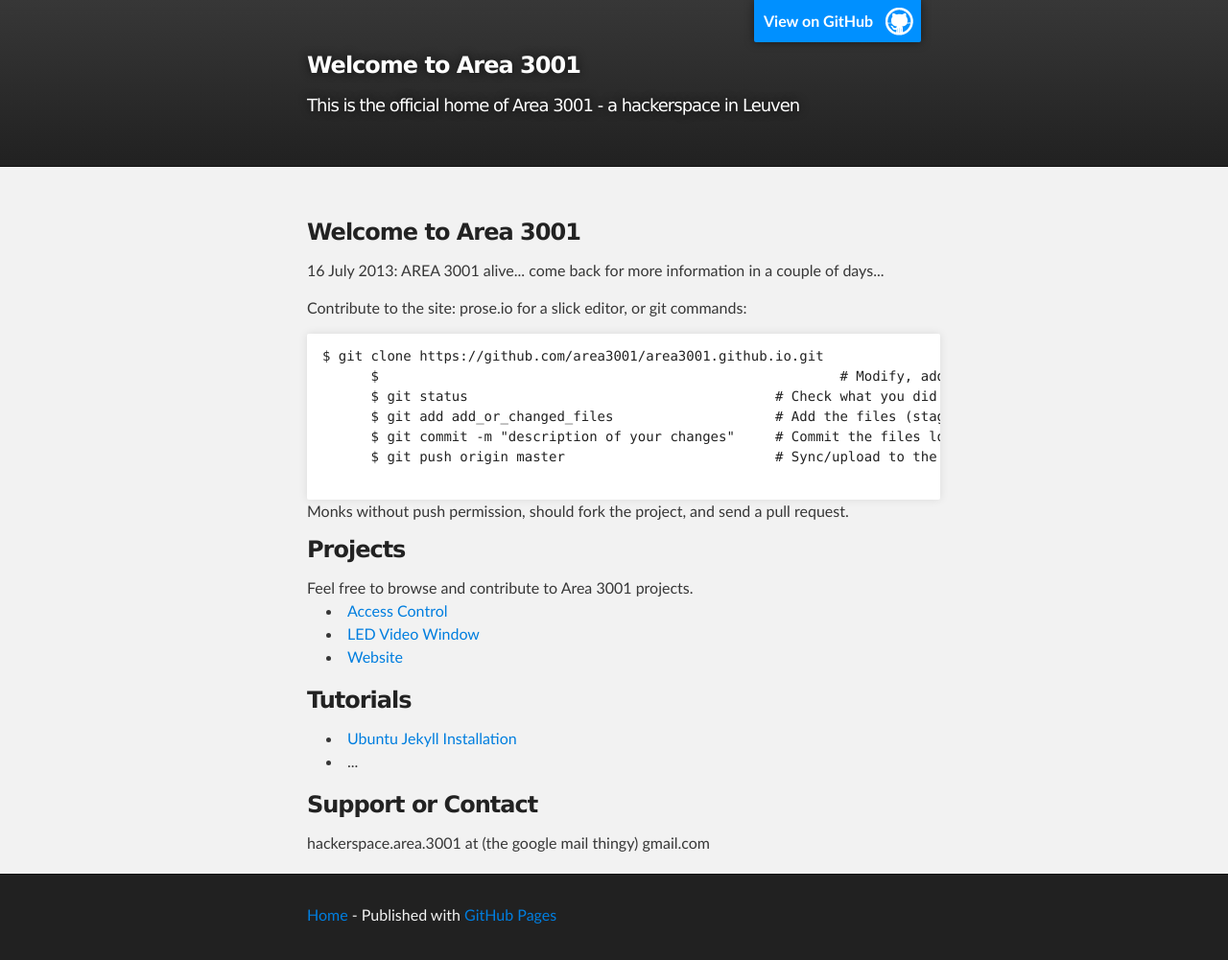
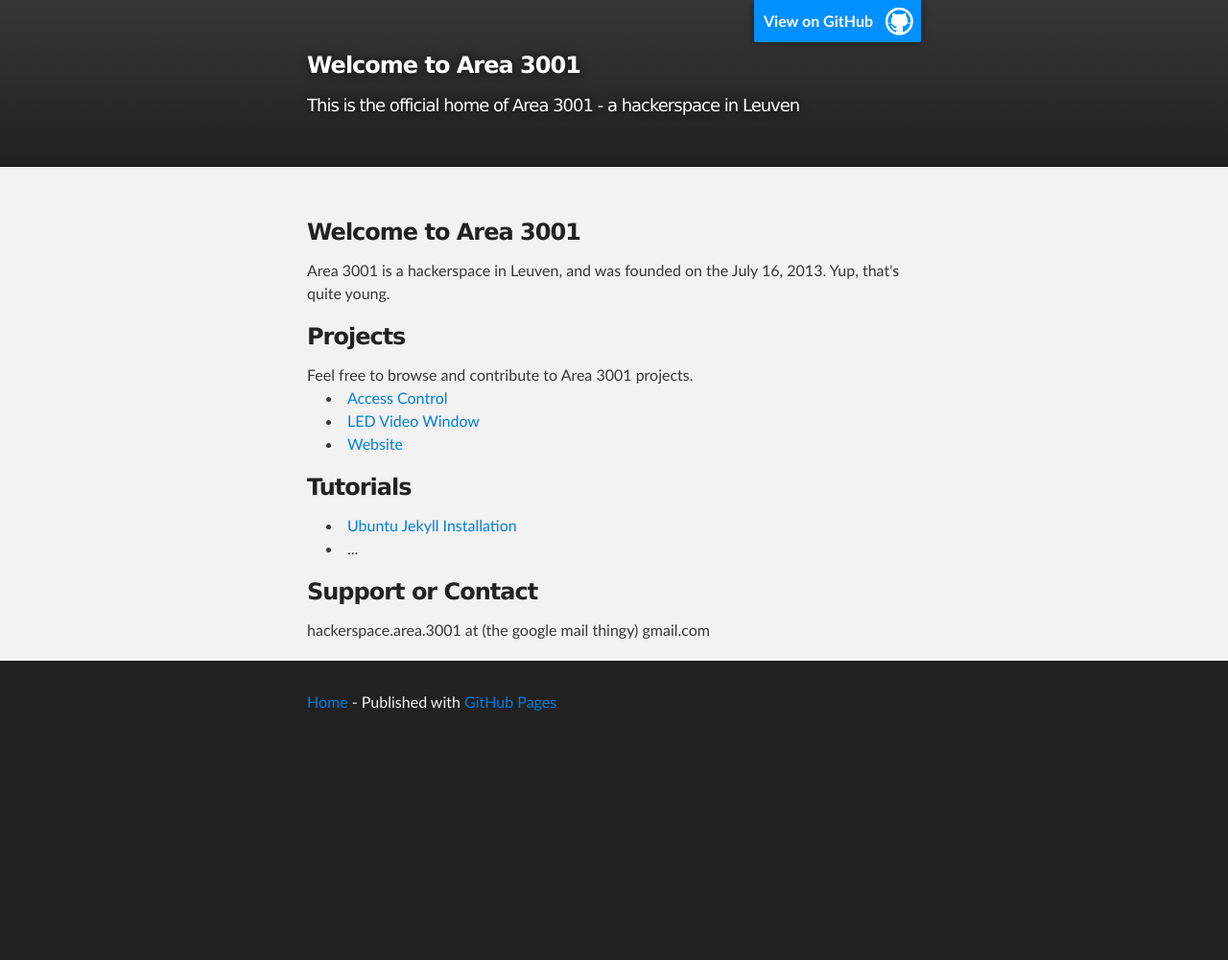
Before and after one commit to area3001/area3001.github.io, a Jekyll site: the page built from index.html, in a window 1280 px wide. Shown: the whole page at 96% size. Built offline with Jekyll 4.4.1, drawn with Linux system fonts in a browser that asks for light colours; Markdown is read by kramdown in place of the engine named in the settings; after the commit the page ends 900 px from its top, so only the background shows below that.

Commit message:
Removed the short tutorial for website changes (git commands)

```diff
--- a/index.html
+++ b/index.html
@@ -7,18 +7,7 @@
 ---
 
 <h3>Welcome to Area 3001</h3>
-    <p>16 July 2013: AREA 3001 alive... come back for more information in a couple of days...</p>
-    <p>Contribute to the site: prose.io for a slick editor, or git commands:</p>
-
-      <pre><code>$ git clone https://github.com/area3001/area3001.github.io.git
-      $ 							# Modify, add files
-      $ git status    					# Check what you did
-      $ git add add_or_changed_files			# Add the files (stage)
-      $ git commit -m "description of your changes" 	# Commit the files local
-      $ git push origin master				# Sync/upload to the GitHub server
-      </code></pre>
-
-      Monks without push permission, should fork the project, and send a pull request.
+    <p>Area 3001 is a hackerspace in Leuven, and was founded on the July 16, 2013. Yup, that's quite young.</p>
 
   <h3>Projects</h3>
     Feel free to browse and contribute to Area 3001 projects.
```
